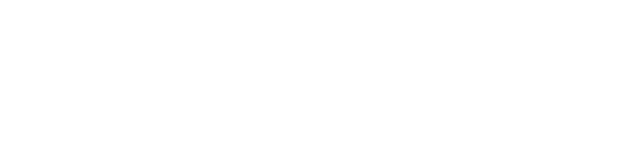
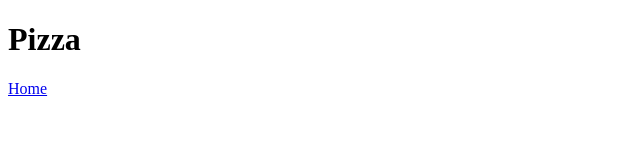
Before and after one commit to JavierVel1/odin-recipes, a plain HTML site: page recipes/pizza.html in a window 1280 px wide. Shown: the whole page, without its empty margins (0-640 px from the left). Drawn offline with Linux system fonts and the light colour scheme.

Commit message:
new commits

```diff
--- a/recipes/pizza.html
+++ b/recipes/pizza.html
@@ -6,6 +6,7 @@
     <title>Document</title>
 </head>
 <body>
-
+    <h1>Pizza</h1>
+    <a href="../index.html">Home</a>
 </body>
 </html>
```
Also changed, not shown: index.html (+1 -0 lines).
